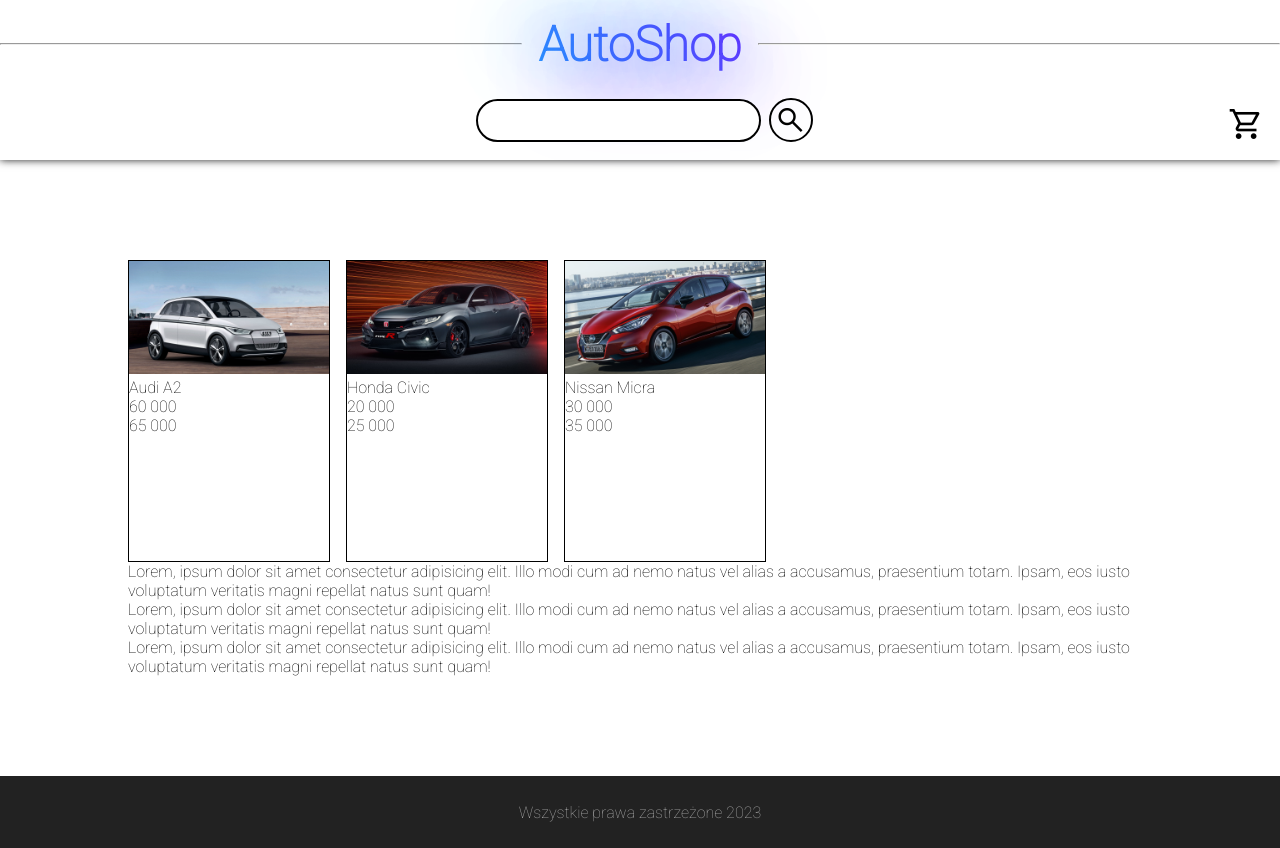
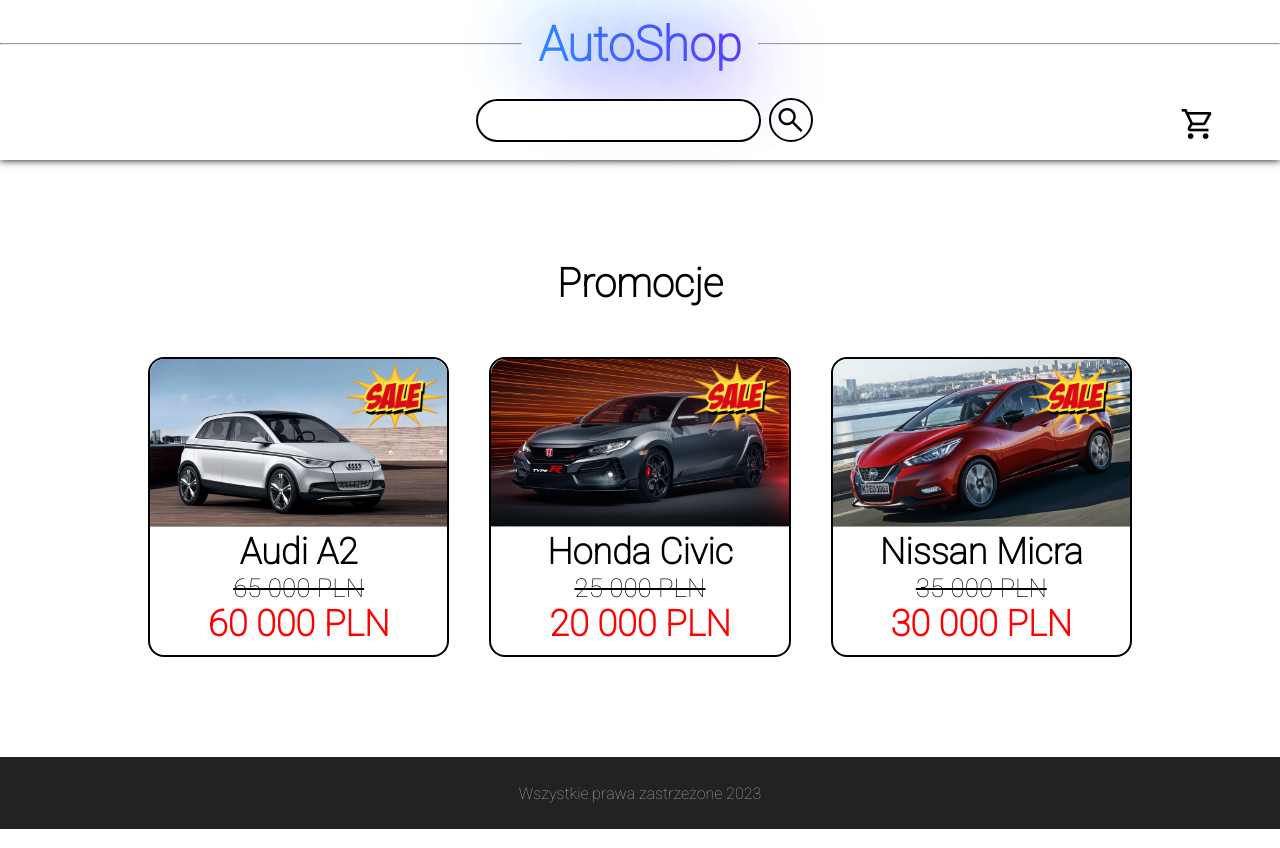
Before and after one commit to Thestroyer/AutoShop, a PHP site: page / in a window 1280 px wide. Run offline with PHP 8.4, Linux system fonts and the light colour scheme.

Commit message:
Dodano sekcję - promocje

```diff
--- a/AS2/index.php
+++ b/AS2/index.php
@@ -29,41 +29,62 @@
 <body>
     <?php headerBanner(); ?>
 
-
-
     <main>
         <section class="promocje">
-            <div class="card">
-                <div class="card-image"><img src="images/a2.jpg" alt="" srcset=""></div>
-                <div class="card-title">Audi A2</div>
-                <div class="card-price">60 000</div>
-                <div class="card-price-old">65 000</div>
+            <div>
+                <h2>Promocje</h2>
             </div>
-            <div class="card">
-                <div class="card-image"><img src="images/civic.jpg" alt="" srcset=""></div>
-                <div class="card-title">Honda Civic</div>
-                <div class="card-price">20 000</div>
-                <div class="card-price-old">25 000</div>
-            </div>
-            <div class="card">
-                <div class="card-image"><img src="images/micra.jpg" alt="" srcset=""></div>
-                <div class="card-title">Nissan Micra</div>
-                <div class="card-price">30 000</div>
-                <div class="card-price-old">35 000</div>
+
+            <div class="cards">
+                <div class="card">
+                    <div class="card-image"><img src="images/a2.jpg" class="cars" alt="" srcset=""></div>
+                    <div class='card-opis'>
+                        <div class="card-title">
+                            <p>Audi A2</p>
+                        </div>
+                        <div class="card-price-old">
+                            <p>65 000 PLN</p>
+                        </div>
+                        <div class="card-price">
+                            <p>60 000 PLN</p>
+                        </div>
+                        <div class="img-sale"><img src="images/sale.png" class="sale" alt="" srcset=""></div>
+                    </div>
+                </div>
+                <div class="card">
+                    <div class="card-image"><img src="images/civic.jpg" class="cars" alt="" srcset=""></div>
+                    <div class='card-opis'>
+                        <div class="card-title">
+                            <p>Honda Civic</p>
+                        </div>
+                        <div class="card-price-old">
+                            <p>25 000 PLN</p>
+                        </div>
+                        <div class="card-price">
+                            <p>20 000 PLN</p>
+                        </div>
+                        <div class="img-sale"><img src="images/sale.png" class="sale" alt="" srcset=""></div>
+                    </div>
+                </div>
+                <div class="card">
+                    <div class="card-image"><img src="images/micra.jpg" class="cars" alt="" srcset=""></div>
+                    <div class='card-opis'>
+                        <div class="card-title">
+                            <p>Nissan Micra</p>
+                        </div>
+                        <div class="card-price-old">
+                            <p>35 000 PLN</p>
+                        </div>
+                        <div class="card-price">
+                            <p>30 000 PLN</p>
+                        </div>
+                        <div class="img-sale"><img src="images/sale.png" class="sale" alt="" srcset=""></div>
+                    </div>
+                </div>
             </div>
         </section>
+
         <section class="ogloszenia"></section>
-        <section>
-            <p>Lorem, ipsum dolor sit amet consectetur adipisicing elit. Illo modi cum ad nemo natus vel alias a accusamus, praesentium totam. Ipsam, eos iusto voluptatum veritatis magni repellat natus sunt quam!</p>
-        </section>
-
-        <section>
-            <p>Lorem, ipsum dolor sit amet consectetur adipisicing elit. Illo modi cum ad nemo natus vel alias a accusamus, praesentium totam. Ipsam, eos iusto voluptatum veritatis magni repellat natus sunt quam!</p>
-        </section>
-
-        <section>
-            <p>Lorem, ipsum dolor sit amet consectetur adipisicing elit. Illo modi cum ad nemo natus vel alias a accusamus, praesentium totam. Ipsam, eos iusto voluptatum veritatis magni repellat natus sunt quam!</p>
-        </section>
     </main>
 
     <?php footer(); ?>
--- a/AS2/main.css
+++ b/AS2/main.css
@@ -1,3 +1,8 @@
+:root {
+    --main-color1: #26a1ff;
+    --main-color2: #6e26ff;
+}
+
 * {
     padding: 0;
     margin: 0;
@@ -9,12 +14,13 @@
 }
 
 /*** INPUT, BUTTON ***/
-input, button{
+input,
+button {
     user-select: none;
 }
 
 /*** MAIN ***/
-main{
+main {
     margin: 100px 0 100px 0;
     display: flex;
     flex-direction: column;
@@ -22,31 +28,21 @@
 }
 
 /*** SECTION ***/
-section{
-    width: 80%;
-}
+section {}
 
-/*** SECTION - PROMOCJE ***/
-.promocje{
-    display: flex;
-    gap: 16px;
-}
-.card{
-    width: 200px;
-    height: 300px;
-    border: 1px solid black;
-}
-.card-image img{
-    width: 100%;
-    flex-shrink: 8;
+/*** H2 ***/
+h2 {
+    text-align: center;
+    font-weight: bold;
+    font-size: 40px;
 }
 
 /*** HEADER ***/
 header {
-    box-shadow: 0 0 8px 0px #222;
+    box-shadow: 0 0 8px 0px #000;
 }
 
-.headerTitle {
+.header-title {
     height: 72px;
     display: flex;
     align-items: center;
@@ -54,58 +50,58 @@
     padding: 8px 0;
 }
 
-.headerTitle>hr {
+.header-title>hr {
     width: 100%;
     background-color: black;
 }
 
-.headerTitle>h1>a:any-link {
+.header-title>h1>a:any-link {
     color: transparent;
 }
 
-.headerTitle>h1 {
+.header-title>h1 {
     padding: 0 16px;
     font-size: 48px;
-    background: linear-gradient(45deg, #26a1ff, #6e26ff);
+    background: linear-gradient(45deg, var(--main-color1), var(--main-color2));
     -webkit-background-clip: text;
     color: transparent;
     text-shadow:
-        -16px -16px 72px #26a1ff,
-        16px 16px 72px #6e26ff;
+        -16px -16px 72px var(--main-color1),
+        16px 16px 72px var(--main-color2);
 }
 
-.headerMenu {
+.header-menu {
     height: 64px;
     display: flex;
     justify-content: center;
     padding: 0 0 8px 0;
 }
 
-.cart{
+.cart {
     position: absolute;
-    right: 16px;
+    right: 64px;
     display: flex;
     height: 72px;
     align-items: center;
 }
 
-.cartButton {
+.cart-button {
     background: transparent;
     border: none;
     font-size: 36px !important;
     height: 36px;
 }
 
-.cartButton:hover{
+.cart-button:hover {
     cursor: pointer;
 }
 
-.search{
+.search {
     display: flex;
     align-items: center;
 }
 
-.searchInput{
+.search-input {
     outline: none;
     border: 2px solid #000;
     border-radius: 24px;
@@ -113,7 +109,8 @@
     font-size: 20px;
     margin: 0 8px;
 }
-.searchButton{
+
+.search-button {
     background-color: transparent;
     outline: none;
     border: 2px solid #000;
@@ -122,7 +119,8 @@
     font-size: 32px !important;
     transition: background-color 200ms;
 }
-.searchButton:hover{
+
+.search-button:hover {
     color: #fff;
     background-color: #000;
     cursor: pointer;
@@ -137,3 +135,73 @@
     justify-content: center;
     align-items: center;
 }
+
+/*** SECTION - PROMOCJE ***/
+.promocje {
+    width: 80%;
+}
+
+.cards {
+    margin-top: 50px;
+    display: flex;
+}
+
+.card {
+    justify-content: center;
+    margin: 0 20px 0 20px;
+    border: 2px solid black;
+    text-align: center;
+    transition: box-shadow .3s;
+    cursor: pointer;
+    border-radius: 16px;
+    position: relative;
+}
+
+.card-opis {
+    padding-bottom: 10px;
+}
+
+.card-price-old {
+    text-decoration: line-through;
+    font-size: 26px;
+}
+
+.card-price {
+    color: red;
+    font-weight: bold;
+    font-size: 36px;
+}
+
+.card-title {
+    font-size: 36px;
+    font-weight: bold;
+}
+
+.card:hover {
+    box-shadow:
+        -16px -16px 64px -24px var(--main-color1),
+        16px 16px 64px -24px var(--main-color2);
+    background: linear-gradient(white, white) padding-box,
+        linear-gradient(45deg, var(--main-color1), var(--main-color2)) border-box;
+    border-radius: 16px;
+    border: 2px solid transparent;
+}
+
+.card-image .cars {
+    width: 100%;
+    flex-shrink: 8;
+    border-top-right-radius: 15px;
+    border-top-left-radius: 15px;
+    border-bottom: 1px solid #999;
+}
+
+.sale {
+    width: 100px;
+}
+
+.img-sale {
+    width: 100px;
+    position: absolute;
+    top: 2px;
+    right: 2px;
+}
--- a/AS2/parts/headerBanner.php
+++ b/AS2/parts/headerBanner.php
@@ -3,20 +3,20 @@
 {
     echo "
     <header>
-        <div class='headerTitle'>
+        <div class='header-title'>
             <hr>
             <h1><a href='./index.php'>AutoShop</a></h1>
             <hr>
         </div>
 
-        <div class='headerMenu'>
+        <div class='header-menu'>
             <div class='search'>
-                <input class='searchInput'>
-                <button class='searchButton material-symbols-outlined'>search</button>
+                <input class='search-input'>
+                <button class='search-button material-symbols-outlined'>search</button>
             </div>
 
             <div class='cart'>
-                <button class='cartButton material-symbols-outlined'>shopping_cart</button>
+                <button class='cart-button material-symbols-outlined'>shopping_cart</button>
             </div>
         </div>
     </header>
```
Also changed, not shown: AS2/images/sale.png (added).
